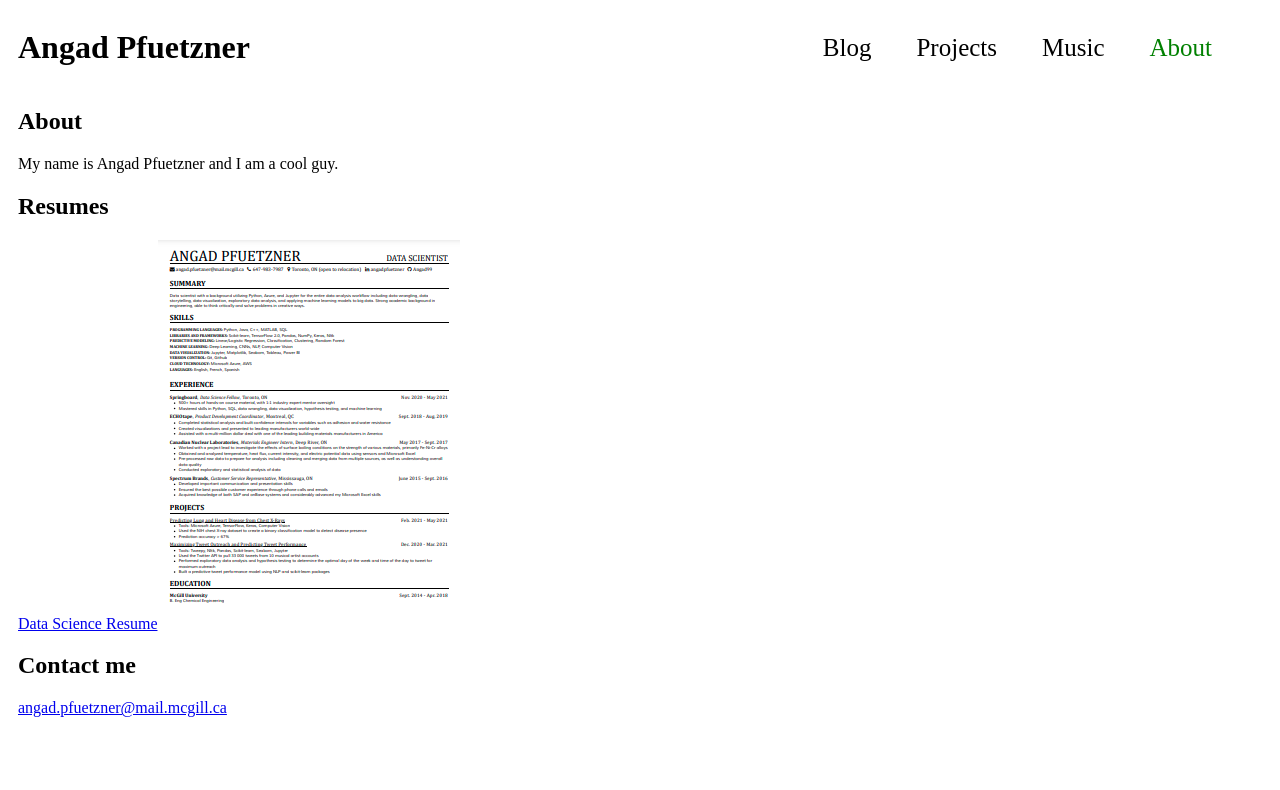
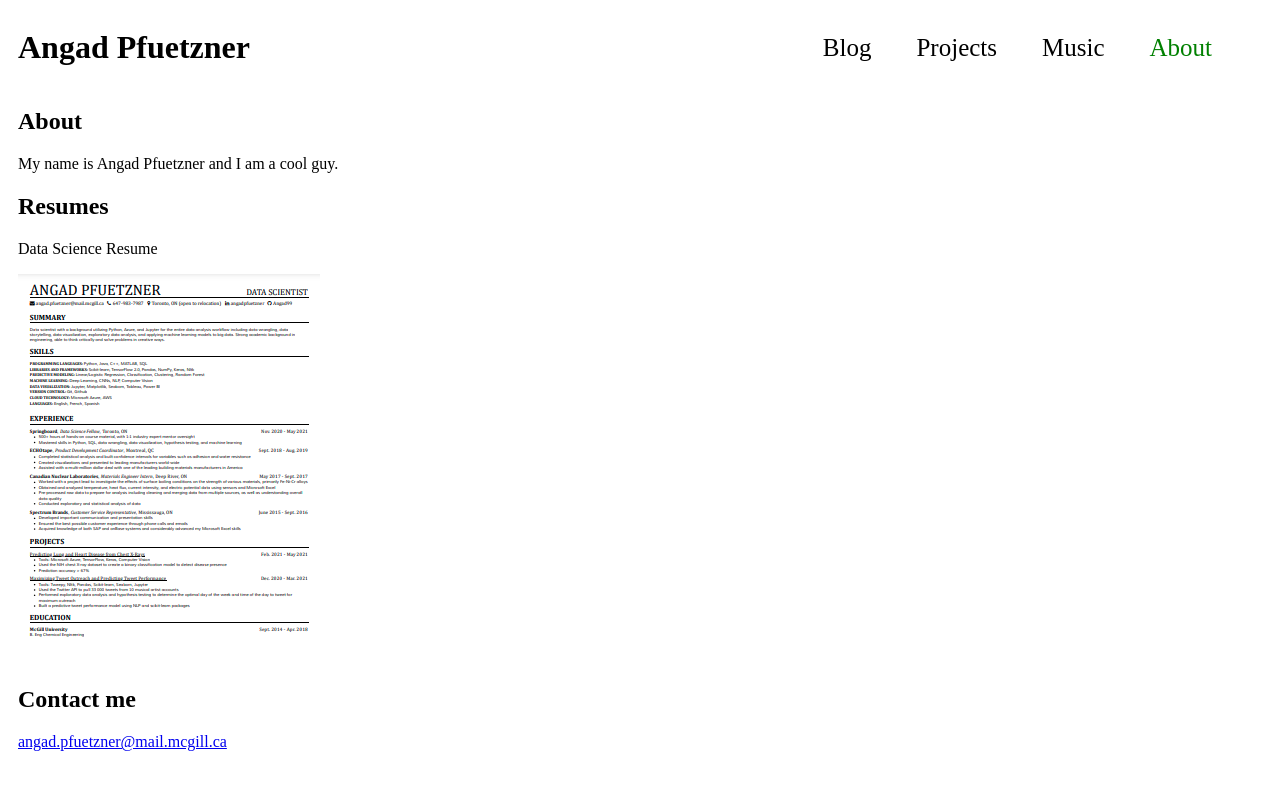
Before and after one commit to Angad99/Angad99.github.io, a Jekyll site: the page built from About.html, in a window 1280 px wide. Shown: the top 790 px of the page. Built offline with Jekyll 4.4.1, drawn with Linux system fonts in a browser that asks for light colours.

Commit message:
rearrange

```diff
--- a/About.html
+++ b/About.html
@@ -8,7 +8,8 @@ permalink: /about/
 
 
 <h1>Resumes</h1>
-<a href="/pdfs/Data Science Resume.pdf">Data Science Resume<img src = "/images/Data Science Resume.PNG"></a>
+<p>Data Science Resume</p>
+<a href="/pdfs/Data Science Resume.pdf"><img src = "/images/Data Science Resume.PNG"></a>
 
 
 <h1>Contact me</h1>
```
